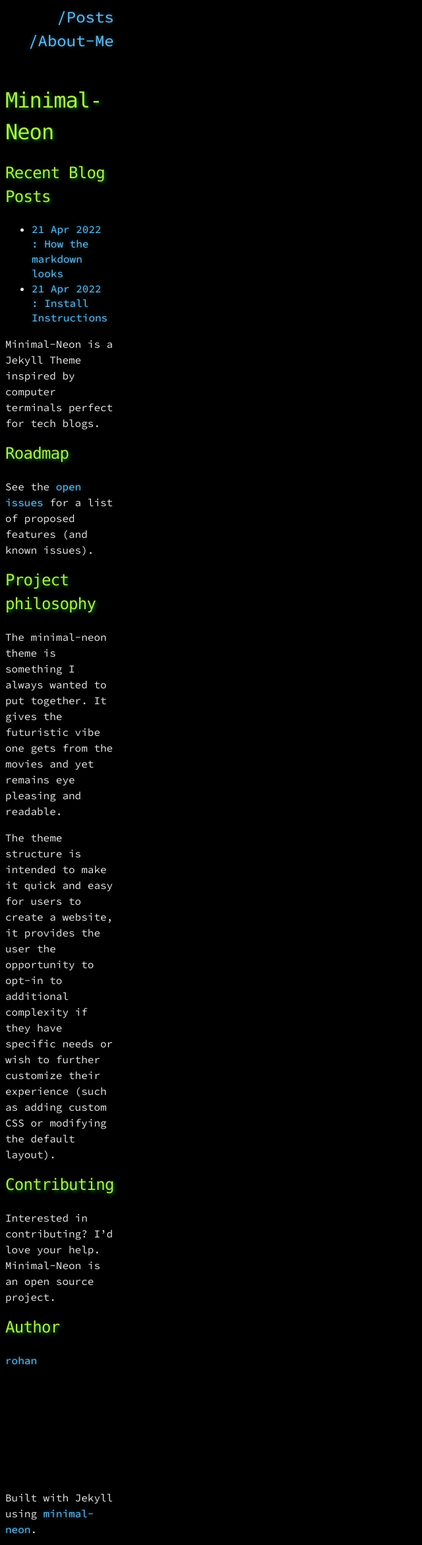
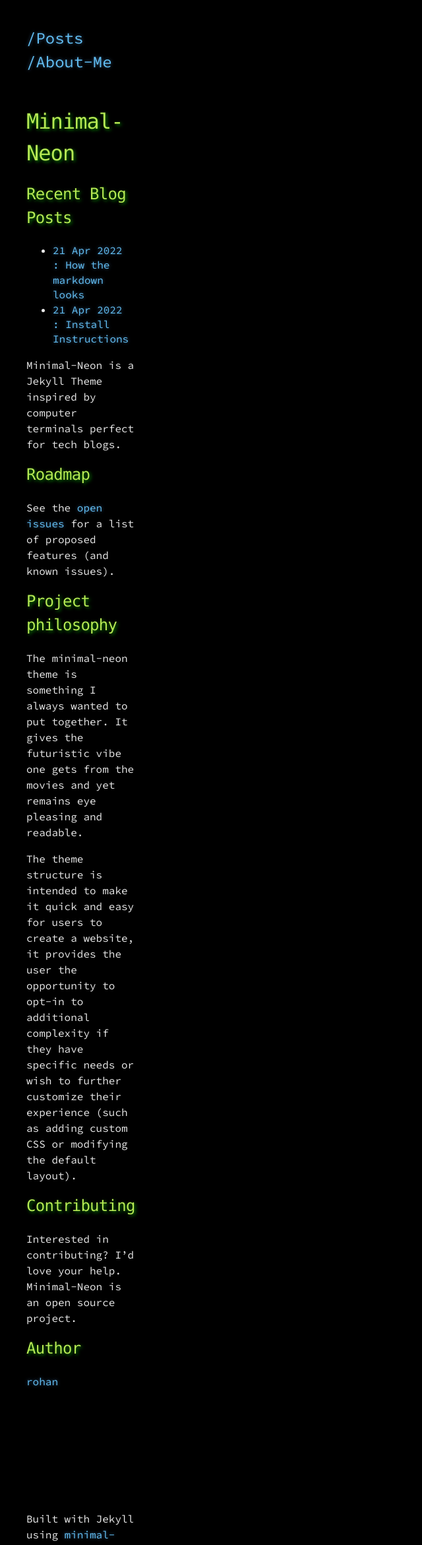
Before and after one commit to ronynn/minimal-neon, a Jekyll site: the page built from index.md, in a window 1280 px wide. Shown: the whole page at 66% size, without its empty margins (0-640 px from the left). Built offline with Jekyll 4.4.1, drawn with Linux system fonts in a browser that asks for light colours.

Commit message:
testing margin

```diff
--- a/_sass/minimal-neon.scss
+++ b/_sass/minimal-neon.scss
@@ -9,14 +9,8 @@ $header: $conifer !default;
 $blockquote-color: $silver-chalice !default;
 $blockquote-border: $dove-grey !default;
 
-@mixin media-max-width($max-width) {
-  @media (max-width: $max-width) {
-      @content;
-  }
-}
-
-
 html, body {
+	margin: 20px 20px;
   color: $body-foreground;
   background-color:black;
   font-size: 1.5 em;
@@ -35,7 +29,6 @@ header {
 
 .nav {
 	font-size: 1.5em;
-	text-align: right;
 	align: right;
 }
 
```
